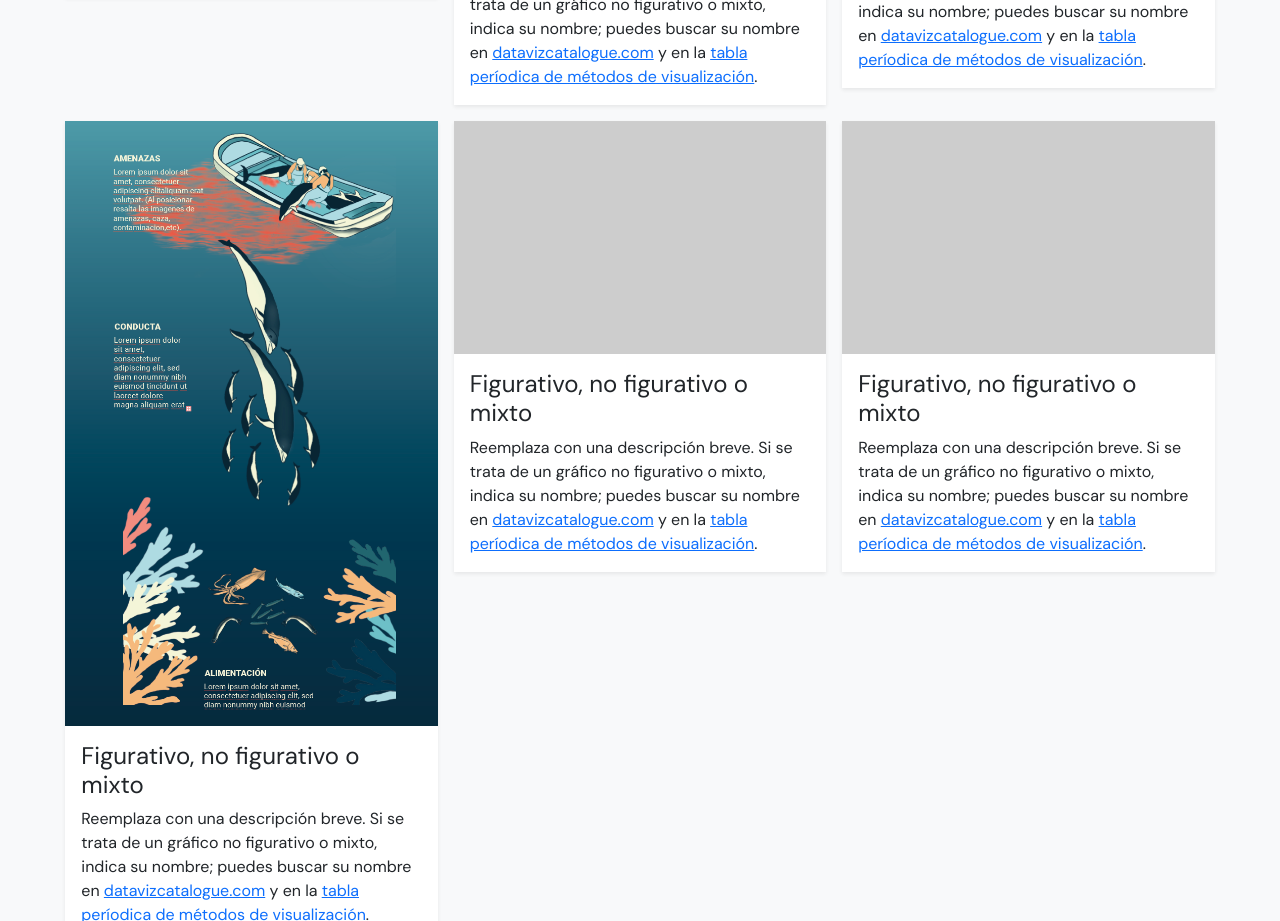
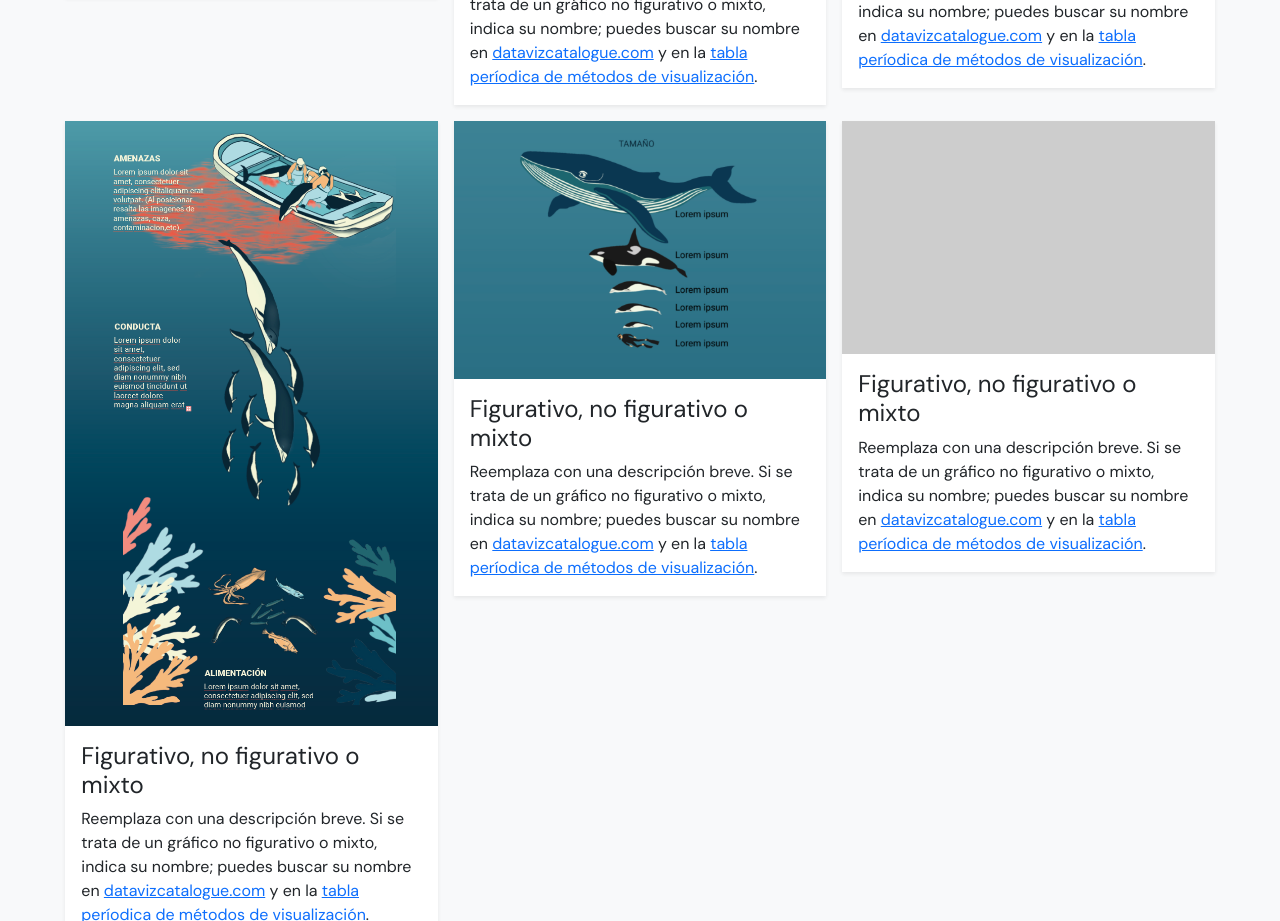
Before and after one commit to Delfin-Liso-Austral/Clase-14-versiones, a plain HTML site: page index.html in a window 1280 px wide. Shown: the part 5387-6308 px from the top of the page. Drawn offline with nearby package versions, Linux system fonts and the light colour scheme.

Commit message:
Update index.html

```diff
--- a/index.html
+++ b/index.html
@@ -133,7 +133,7 @@ E<!doctype html>
                          <!--quinto gráfico-->
                         <div class="col-sm-6 col-md-4">
                             <div class="card shadow-sm">
-                                <img src="img/reemplazar.png" class="card-img-top" alt="describir la imagen" />
+                                <img src="img/comparacion tamaños.png" class="card-img-top" alt="comparacion de tamaños entre especies y genero-edad" />
                                 <div class="card-body">
                                     <h4 class="card-title">Figurativo, no figurativo o mixto</h4>
                                     <p class="card-text">Reemplaza con una descripción breve. Si se trata de un gráfico no figurativo o mixto, indica su nombre; puedes buscar su nombre en <a href="https://datavizcatalogue.com/ES/">datavizcatalogue.com</a> y en la <a href="https://www.visual-literacy.org/periodic_table/periodic_table.html">tabla períodica de métodos de visualización</a>.</p>
```
